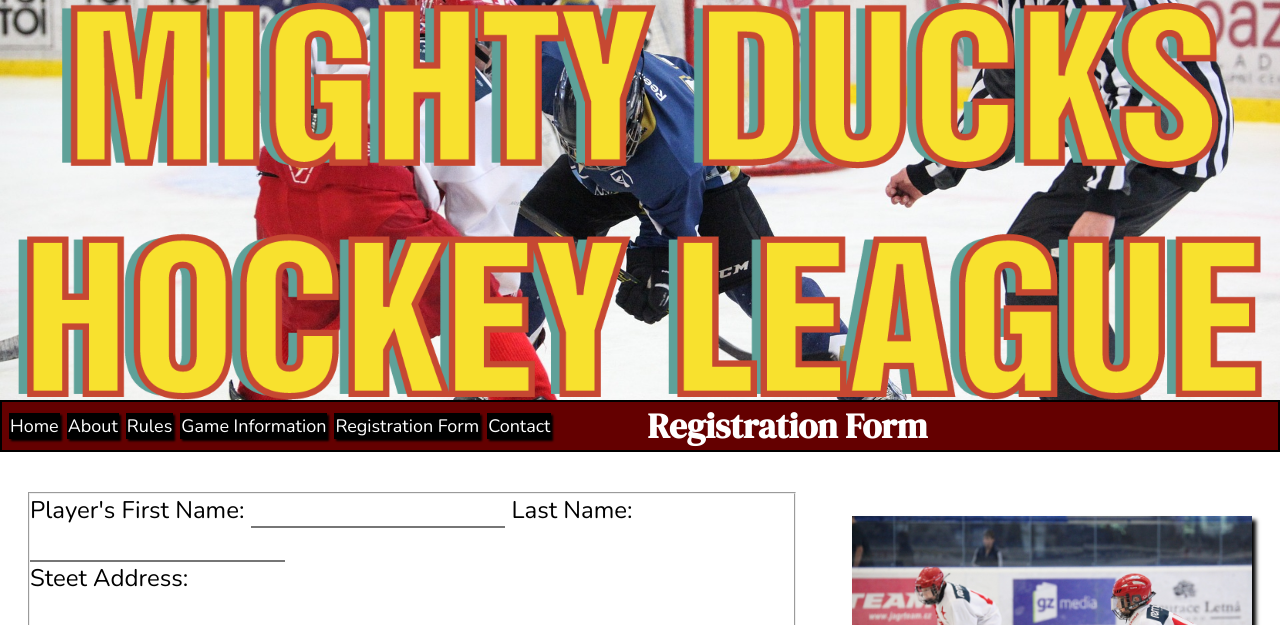
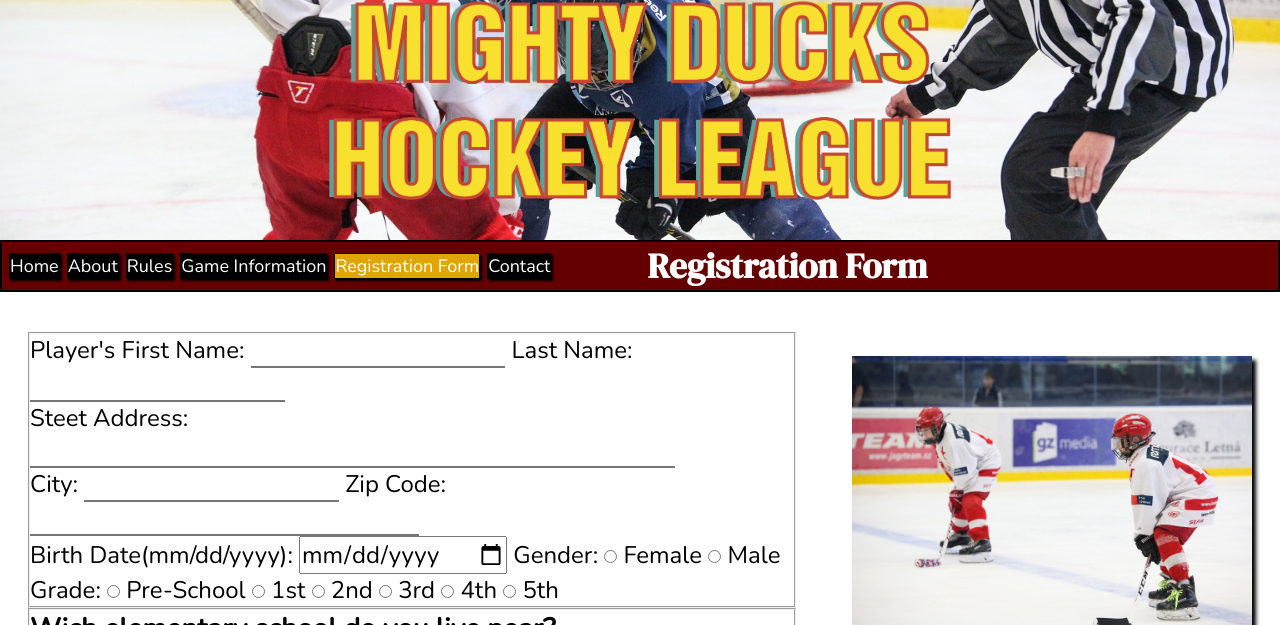
Before and after one commit to DanteVilches/Mighty-Ducks, a plain HTML site: page registration.html in a window 1280 px wide. Shown: the top 625 px of the page. Drawn offline with nearby package versions, Linux system fonts and the light colour scheme.

Commit message:
second commit

```diff
--- a/assets/styles/mdhl.css
+++ b/assets/styles/mdhl.css
@@ -6,12 +6,16 @@
 }
 header {
 	background-image: url(../Imagenes/design1_image1.jpg);
-	height: 25rem;
+	height: 30vh;
 	background-size: cover;
 	background-position: center;
 	display: flex;
 	justify-content: center;
 }
+#imgTittle {
+	height: 25vh;
+}
+
 .logoflex {
 	height: 15vh;
 	position: fixed;
--- a/registration.html
+++ b/registration.html
@@ -26,6 +26,7 @@
 			<img
 				src="./assets/Imagenes/MightyDucksTittle.png"
 				alt="MightyDucksTittle"
+				id="imgTittle"
 			/>
 		</header>
 
@@ -36,7 +37,7 @@
 					<a href="./about.html">About</a>
 					<a href="./rules.html">Rules</a>
 					<a href="./game_info.html">Game Information</a>
-					<a href="#">Registration Form</a>
+					<a href="#" id="active">Registration Form</a>
 					<a href="./contact.html">Contact</a>
 				</nav>
 				<h2>Registration Form</h2>
```
Also changed, not shown: about.html (+1 -0 lines), contact.html (+1 -0 lines), game_info.html (+1 -0 lines), index.html (+1 -0 lines), rules.html (+1 -0 lines).
